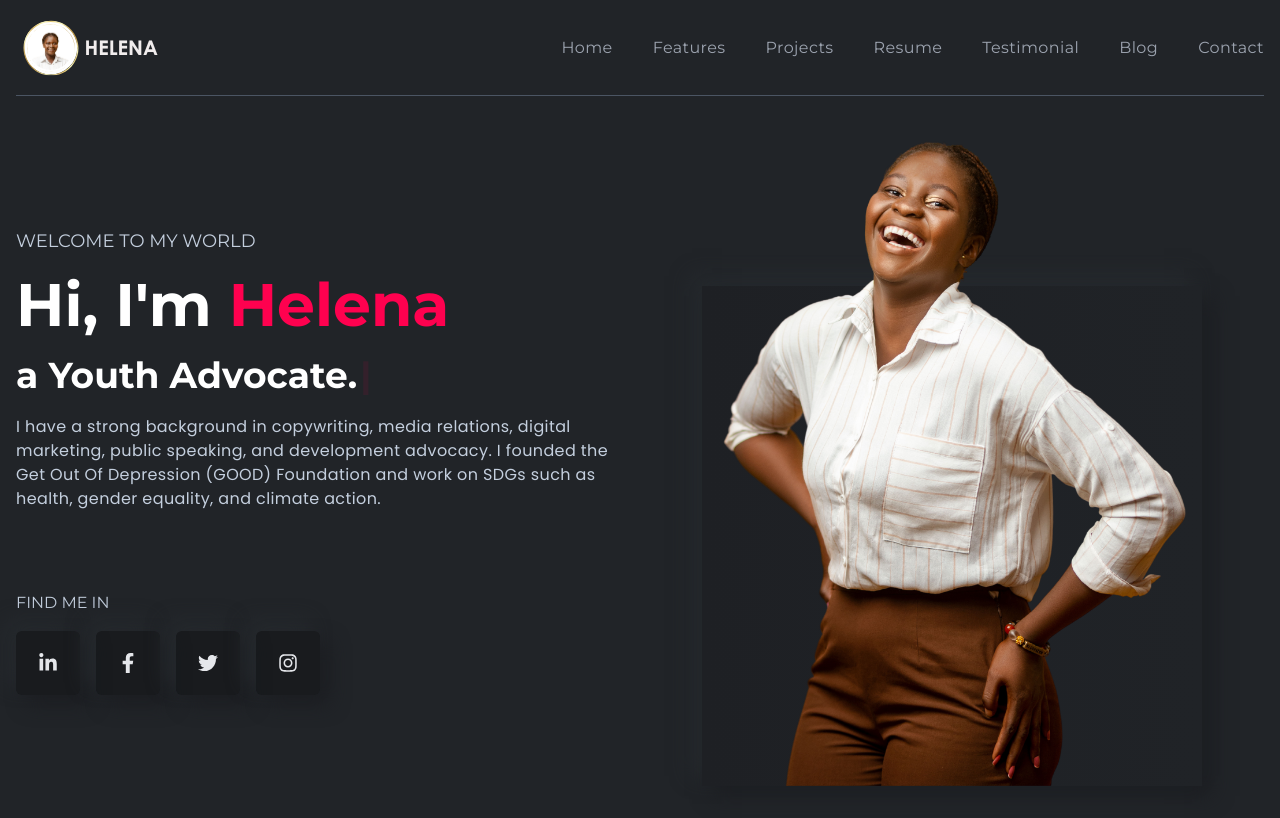
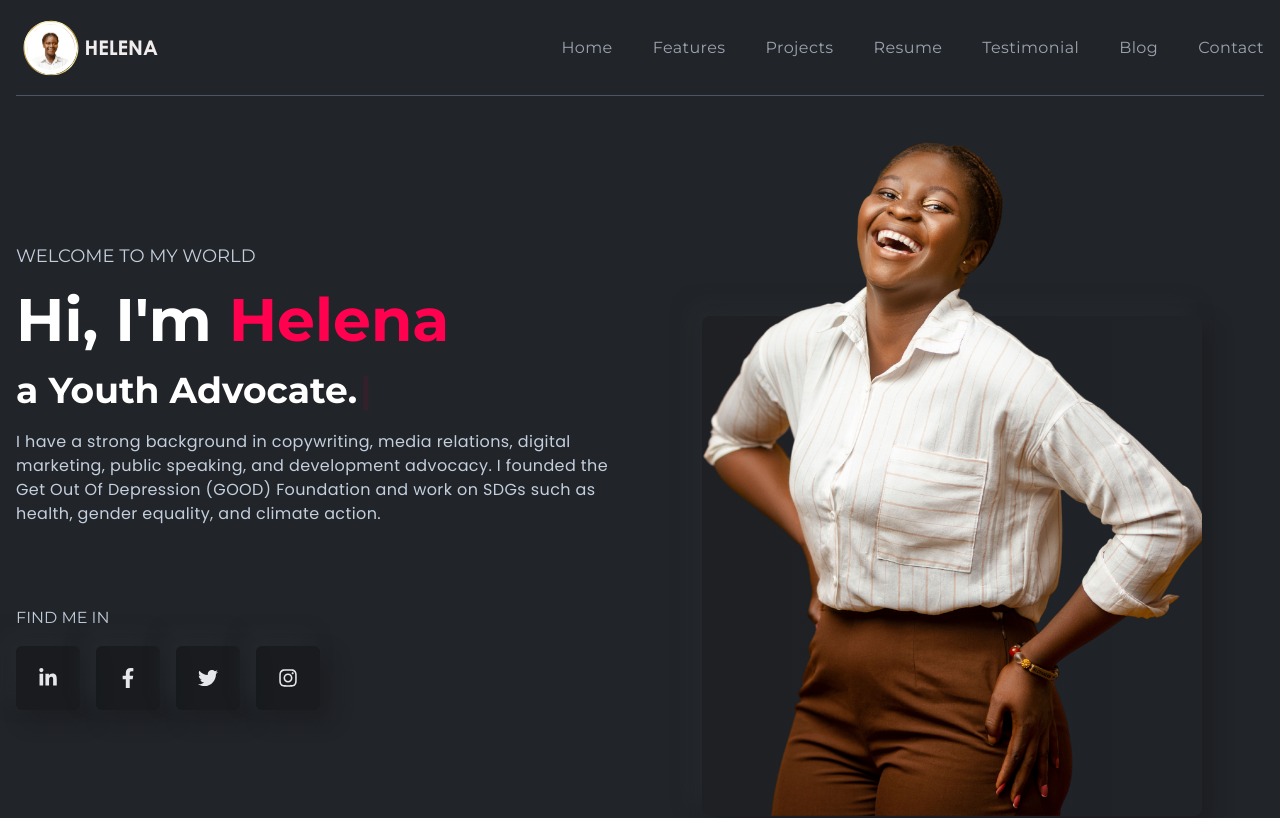
Before and after one commit to Jossyboydgenius/Speakers-portfolio, a React (Create React App) app: page / in a window 1280 px wide. Shown: the top 818 px of the page. Built offline with nearby package versions, Linux system fonts and the light colour scheme.

Commit message:
Refactor RightBanner component to update image dimensions and add rounded corners

```diff
--- a/src/components/banner/RightBanner.js
+++ b/src/components/banner/RightBanner.js
@@ -5,11 +5,11 @@
   return (
     <div className="w-full lgl:w-1/2 flex justify-center items-center relative">
       <img
-        className="w-[400px] h-[400px] lgl:w-[650px] lgl:h-[650px] z-10"
+        className="w-[300px] h-[400px] lgl:w-[500px] lgl:h-[680px] z-10 object-cover rounded-lg"
         src={bannerImg}
         alt="bannerImg"
       />
-      <div className="absolute bottom-0 w-[350px] h-[300px] lgl:w-[500px] lgl:h-[500px] bg-gradient-to-r from-[#1e2024] to-[#202327] shadow-shadowOne flex justify-center items-center"></div>
+      <div className="absolute bottom-0 w-[350px] h-[300px] lgl:w-[500px] lgl:h-[500px] bg-gradient-to-r from-[#1e2024] to-[#202327] shadow-shadowOne flex justify-center items-center rounded-lg"></div>
     </div>
   );
 }
```
